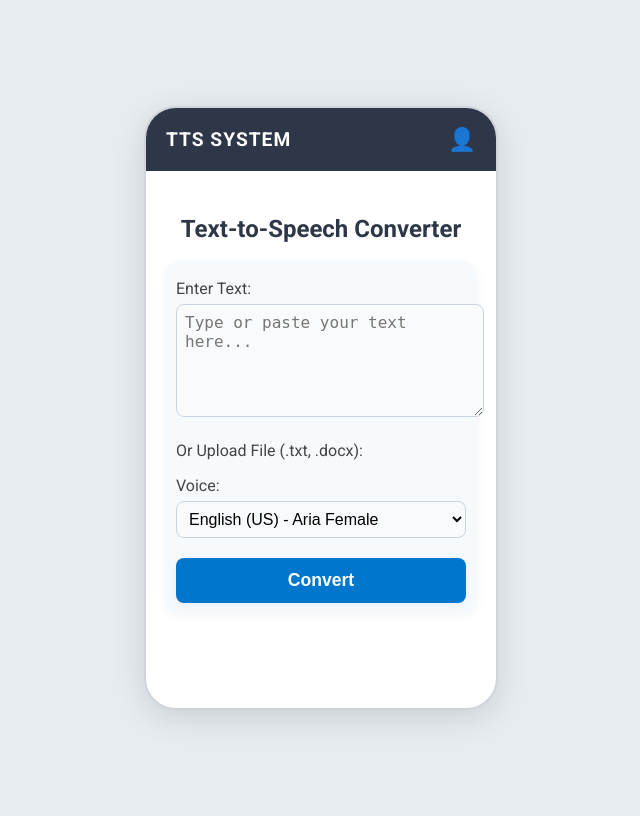
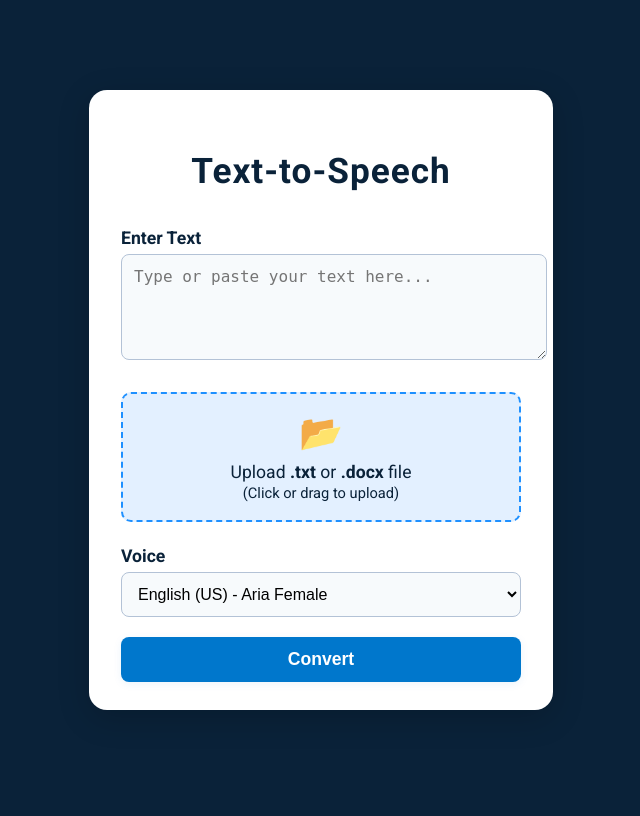
Before and after one commit to Maimuna-Bature/Online-TTS_SYSTEM, a Flask app: page / in a window 1280 px wide. Shown: the whole page, without its empty margins (319-959 px from the left). After the commit the page ends 710 px from the top, so only its background shows below. Run offline with Flask 3, Linux system fonts and the light colour scheme.

Commit message:
Major changes to the front-end design,more modern look

```diff
--- a/static/style.css
+++ b/static/style.css
@@ -1,10 +1,16 @@
-body {
-    background: #e6ecf0;
+body, html {
+    height: 100%;
+    margin: 0;
+    padding: 0;
+    font-family: 'Roboto', Arial, sans-serif;
+}
+
+.main-bg {
+    background: #0a2239;
     min-height: 100vh;
     display: flex;
     align-items: center;
     justify-content: center;
-    font-family: 'Roboto', Arial, sans-serif;
 }
 
 .mobile-frame {
@@ -198,3 +204,121 @@ input[type="file"] {
 .bottom-nav .nav-icon.active {
     color: #3182ce;
 }
+
+.tts-card {
+    background: #fff;
+    border-radius: 18px;
+    box-shadow: 0 8px 32px rgba(0,0,0,0.18);
+    width: 400px;
+    max-width: 95vw;
+    padding: 36px 32px 28px 32px;
+    display: flex;
+    flex-direction: column;
+    align-items: stretch;
+}
+
+.tts-title {
+    color: #0a2239;
+    font-size: 2.2rem;
+    font-weight: 700;
+    margin-bottom: 18px;
+    text-align: center;
+    letter-spacing: 1px;
+}
+
+.tts-label {
+    color: #0a2239;
+    font-weight: 600;
+    margin-bottom: 6px;
+    margin-top: 18px;
+    font-size: 1.1rem;
+}
+
+textarea, select {
+    width: 100%;
+    padding: 12px;
+    border: 1.5px solid #b3c2d6;
+    border-radius: 8px;
+    font-size: 1rem;
+    background: #f7fafc;
+    margin-bottom: 10px;
+    resize: vertical;
+    transition: border 0.2s;
+}
+
+textarea:focus, select:focus {
+    border: 1.5px solid #1e90ff;
+    outline: none;
+}
+
+.upload-section {
+    margin: 18px 0 10px 0;
+    display: flex;
+    justify-content: center;
+}
+
+.upload-label {
+    display: flex;
+    flex-direction: column;
+    align-items: center;
+    background: #e3f0ff;
+    border: 2px dashed #1e90ff;
+    border-radius: 10px;
+    padding: 18px 0;
+    width: 100%;
+    cursor: pointer;
+    transition: background 0.2s, border 0.2s;
+    font-size: 1.1rem;
+    color: #0a2239;
+    text-align: center;
+}
+
+.upload-label:hover {
+    background: #d0e7ff;
+    border-color: #0a2239;
+}
+
+.upload-icon {
+    font-size: 2.2rem;
+    margin-bottom: 8px;
+    color: #1e90ff;
+}
+
+.tts-btn, .download-btn {
+    background: #1e90ff;
+    color: #fff;
+    border: none;
+    border-radius: 8px;
+    padding: 14px 0;
+    width: 100%;
+    font-size: 1.15rem;
+    font-weight: 700;
+    cursor: pointer;
+    margin-top: 16px;
+    margin-bottom: 0;
+    transition: background 0.2s, transform 0.1s;
+    box-shadow: 0 2px 8px rgba(30,144,255,0.08);
+    text-decoration: none;
+    text-align: center;
+    display: block;
+}
+
+.tts-btn:hover, .download-btn:hover {
+    background: #0a2239;
+    transform: translateY(-2px) scale(1.01);
+}
+
+.audio-preview {
+    margin-top: 22px;
+    text-align: center;
+}
+
+.error-message {
+    color: #e53e3e;
+    background: #fff5f5;
+    border: 1px solid #feb2b2;
+    border-radius: 6px;
+    padding: 10px;
+    margin-top: 18px;
+    text-align: center;
+}
--- a/templates/index.html
+++ b/templates/index.html
@@ -8,34 +8,29 @@
     <link href="https://fonts.googleapis.com/css?family=Roboto:400,700&display=swap" rel="stylesheet">
 </head>
 <body>
-    <div class="mobile-frame">
-        <div class="top-bar">
-            <span class="app-title">TTS SYSTEM</span>
-            <span class="user-icon">&#128100;</span>
+    <div class="main-bg">
+        <div class="tts-card">
+            <h1 class="tts-title">Text-to-Speech</h1>
+            <form method="POST" enctype="multipart/form-data" autocomplete="off">
+                <label class="tts-label" for="text">Enter Text</label>
+                <textarea id="text" name="text" rows="4" placeholder="Type or paste your text here...">{{ processed_text|default('') }}</textarea>
+
+                <div class="upload-section">
+                    <label for="file" class="upload-label">
+                        <span class="upload-icon">&#128194;</span>
+                        <span>Upload <b>.txt</b> or <b>.docx</b> file<br><small>(Click or drag to upload)</small></span>
+                        <input type="file" id="file" name="file" accept=".txt,.docx" hidden>
+                    </label>
                 </div>
-        <div class="container">
-            <h2>Text-to-Speech Converter</h2>
-            <div class="card-section">
-                <form method="POST" enctype="multipart/form-data" autocomplete="off">
-                    <div class="form-group">
-                        <label for="text">Enter Text:</label>
-                        <textarea id="text" name="text" rows="5" placeholder="Type or paste your text here...">{{ processed_text|default('') }}</textarea>
-                    </div>
-                    <div class="form-group">
-                        <label for="file">Or Upload File (.txt, .docx):</label>
-                        <input type="file" id="file" name="file" accept=".txt,.docx">
-                    </div>
-                    <div class="form-group">
-                        <label for="voice">Voice:</label>
+
+                <label class="tts-label" for="voice">Voice</label>
                 <select id="voice" name="voice">
                     {% for label, value in edge_tts_voices.items() %}
                     <option value="{{ value }}" {% if selected_voice == value %}selected{% endif %}>{{ label }}</option>
                     {% endfor %}
                 </select>
-                    </div>
-                    <button type="submit">Convert</button>
+                <button type="submit" class="tts-btn">Convert</button>
             </form>
-            </div>
             {% if audio_filename %}
             <div class="audio-preview">
                 <audio controls>
```
Lines whose indentation alone changed are shown as unchanged.
